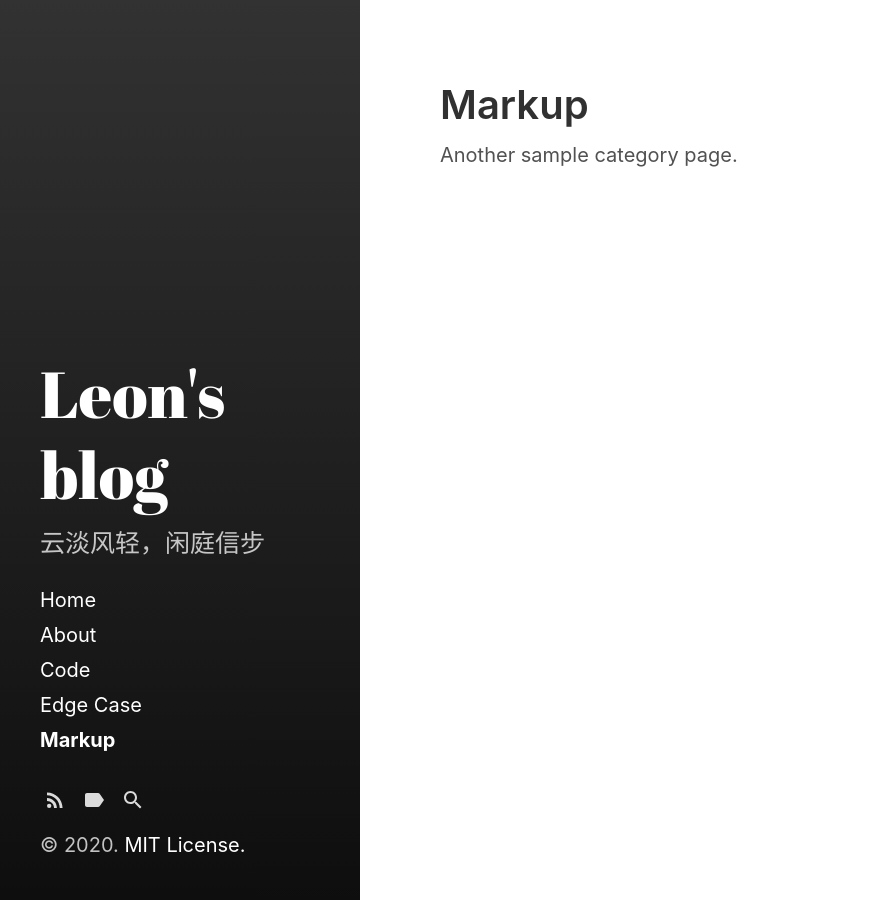
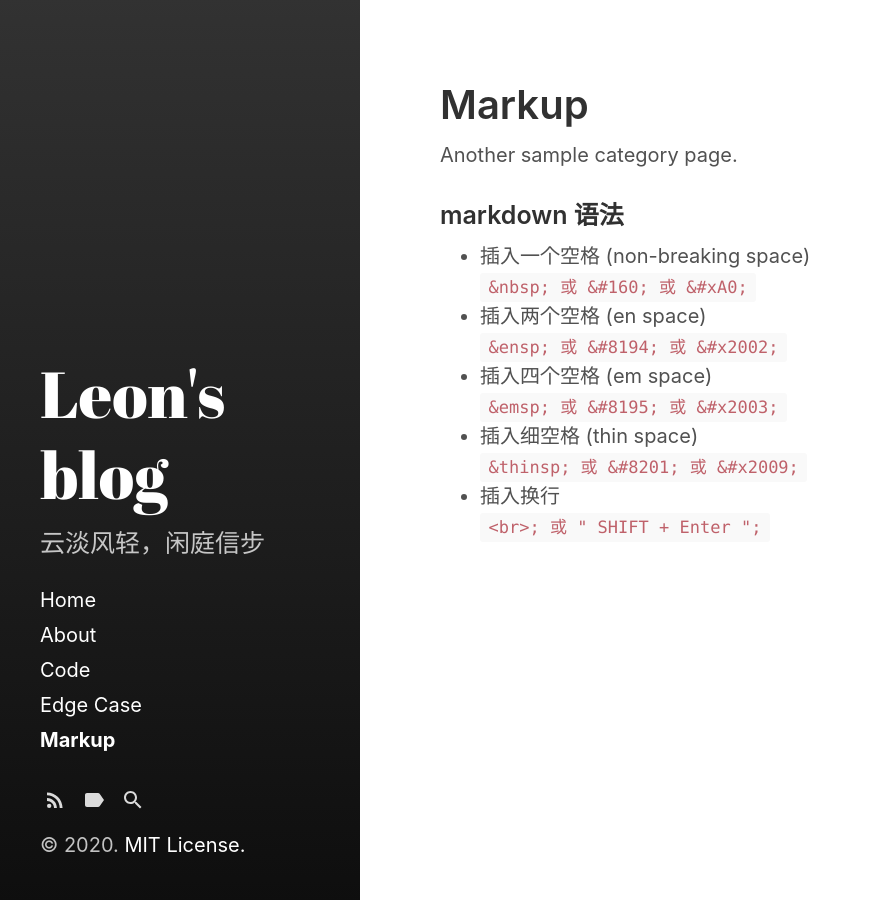
Before and after one commit to WnLeon/blog, a Jekyll site: the page built from category/markup.md, in a window 1280 px wide. Shown: the whole page, without its empty margins (0-871 px from the left). Built offline with Jekyll 4.4.1, drawn with Linux system fonts in a browser that asks for light colours.

Commit message:
category add  2020/10/29

```diff
--- a/category/markup.md
+++ b/category/markup.md
@@ -4,3 +4,20 @@ title: Markup
 ---
 
 Another sample category page.
+
+### markdown 语法
+- 插入一个空格 (non-breaking space)<br>
+`&nbsp;    或    &#160;     或      &#xA0;
+`
+- 插入两个空格 (en space)<br>
+`&ensp;     或    &#8194;   或      &#x2002;
+`
+- 插入四个空格 (em space)<br>
+`&emsp;    或    &#8195;   或      &#x2003;
+`
+- 插入细空格 (thin space)<br>
+`&thinsp;   或     &#8201;  或      &#x2009;
+`
+- 插入换行<br>
+`<br>; 或 " SHIFT + Enter ";
+`
```
Also changed, not shown: _posts/2020-10-29-SQL语言基础.md (+5 -0 lines).
